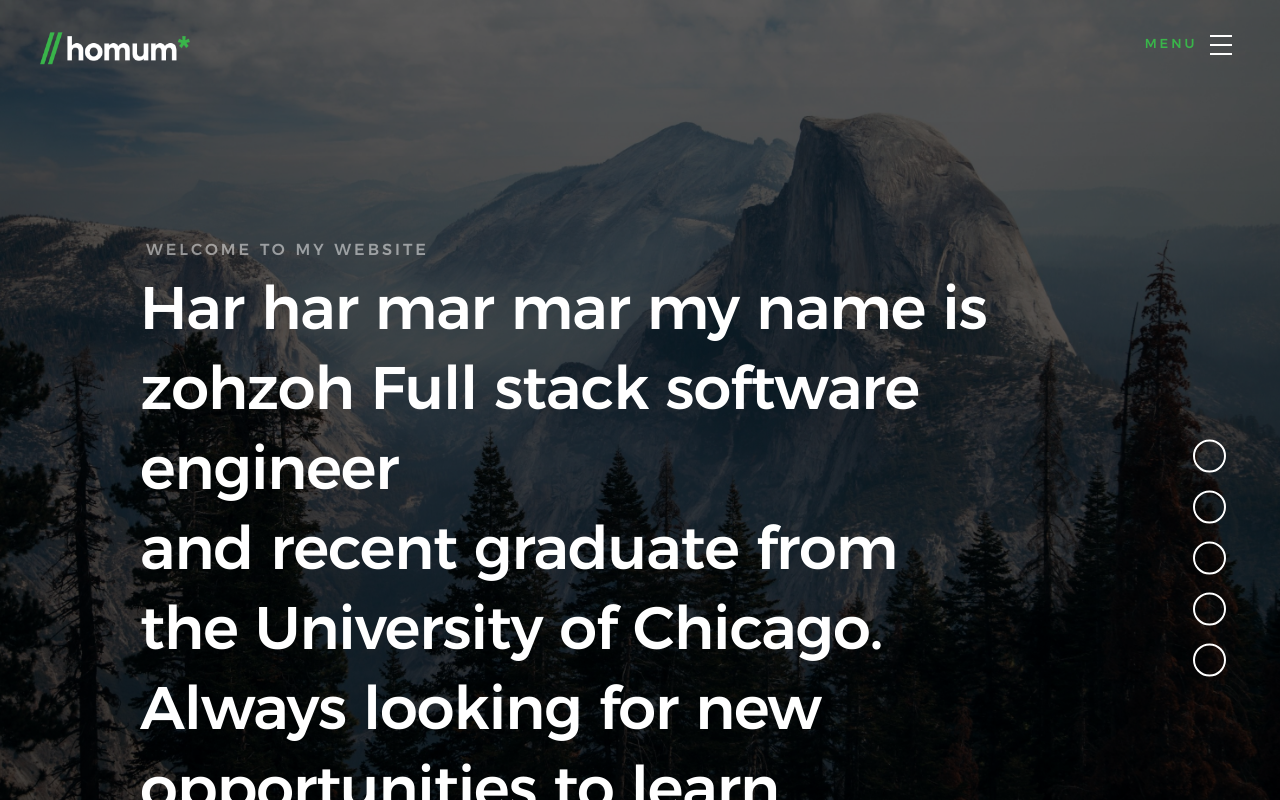
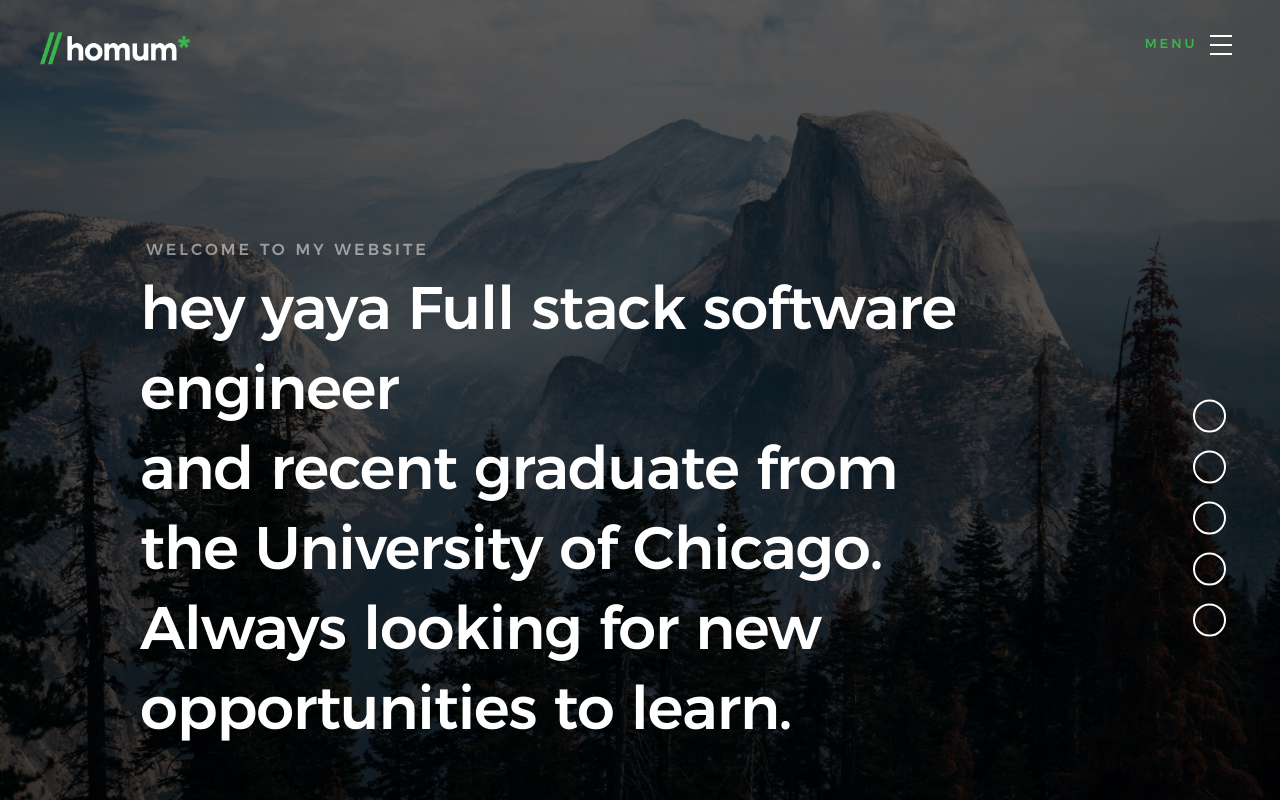
Before and after one commit to hahsan95/portfolio-website, a React (Create React App) app: page / in a window 1280 px wide. Shown: the top 800 px of the page. Built offline with nearby package versions, Linux system fonts and the light colour scheme; some icons are missing.

Commit message:
hey yaya

```diff
--- a/src/components/Home/Home.js
+++ b/src/components/Home/Home.js
@@ -13,7 +13,7 @@ export default class Home extends Component
             <div className="home-content__text">
               <h3>Welcome to my website</h3>
               <h1>
-              Har har mar mar my name is zohzoh
+              hey yaya
               Full stack software engineer <br />
               and recent graduate from <br />
               the University of Chicago. <br />
```
